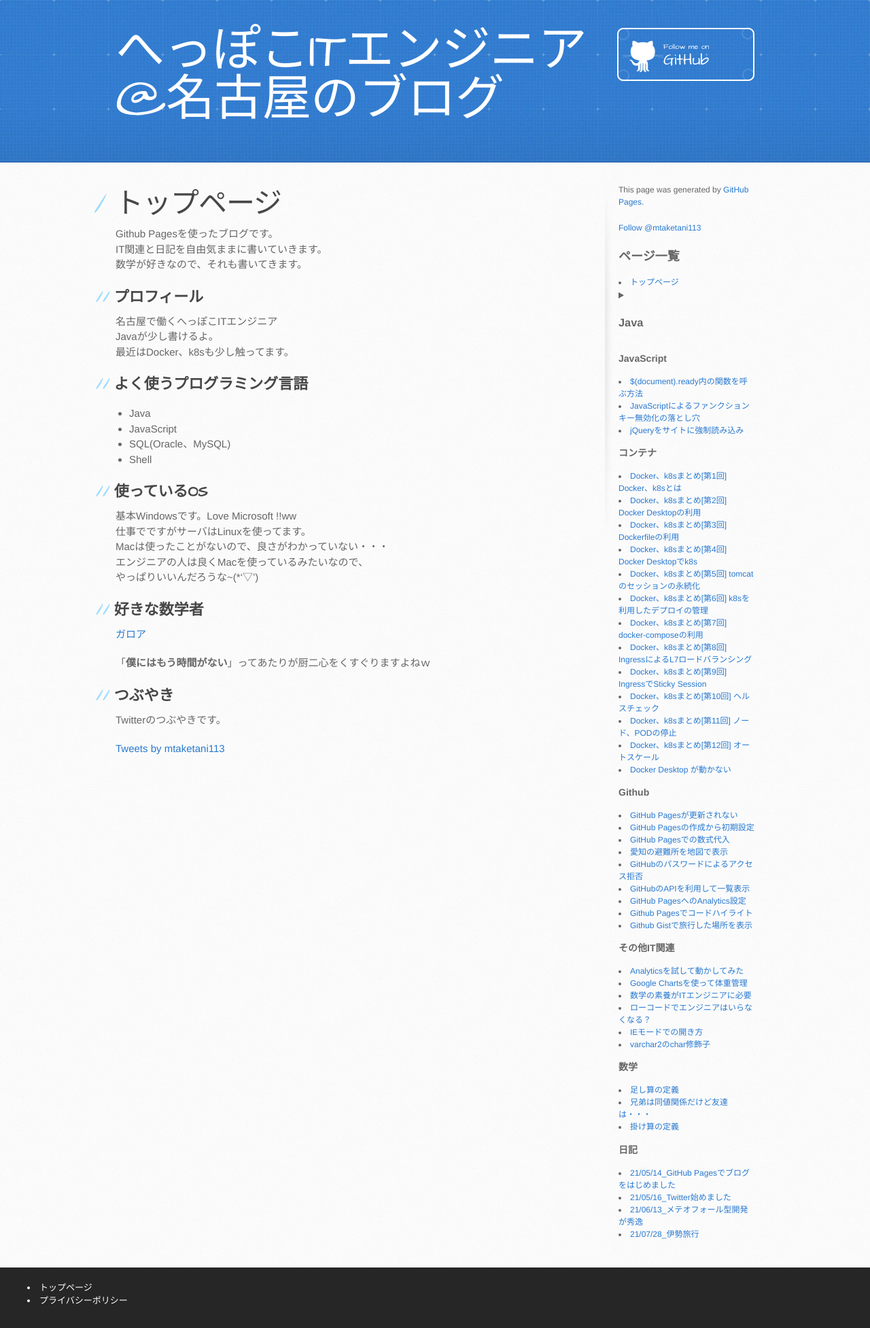
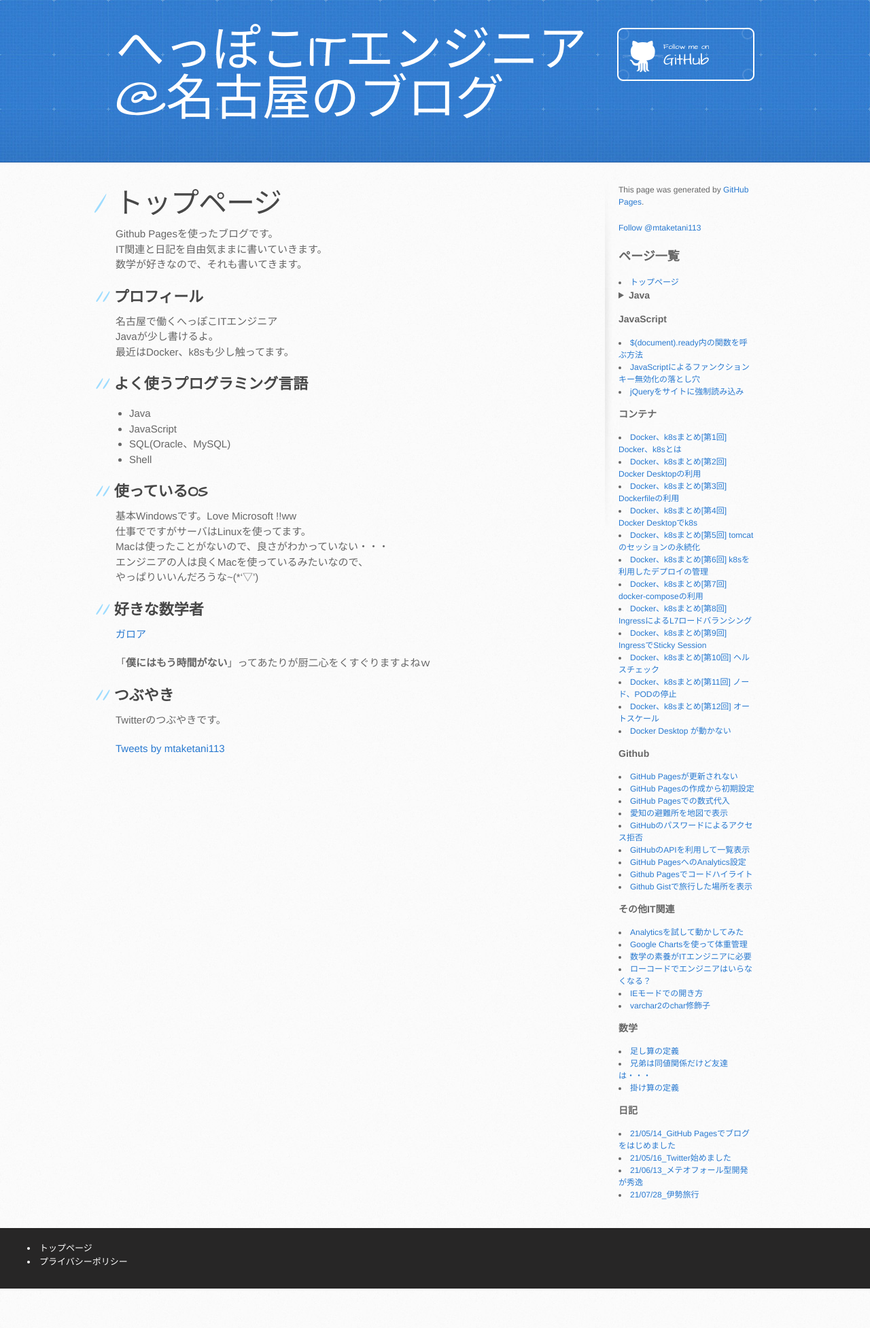
Before and after one commit to mtaketani113/mtaketani113.github.io, a Jekyll site: the page built from index.md, in a window 1280 px wide. Shown: the whole page at 68% size. Built offline with Jekyll 4.4.1, drawn with Linux system fonts in a browser that asks for light colours; comment, search, counter and statistics services are not loaded; the repository's description, which GitHub fills in, is left out; after the commit the page ends 1895 px from its top, so only the background shows below that.

Commit message:
サイドバー修正

```diff
--- a/_layouts/default.html
+++ b/_layouts/default.html
@@ -88,7 +88,7 @@
           <h2>ページ一覧</h2>
           <li><a href="/">トップページ</a></li>
           <details>
-            <summary><h3>Java</h3></summary>
+            <summary>Java</summary>
             {% for html_page in site.html_pages %}
               {% if  html_page.category == 'java' %}
                 <li><a href="{{ html_page.url }}">{{ html_page.title }}</a></li>
```
